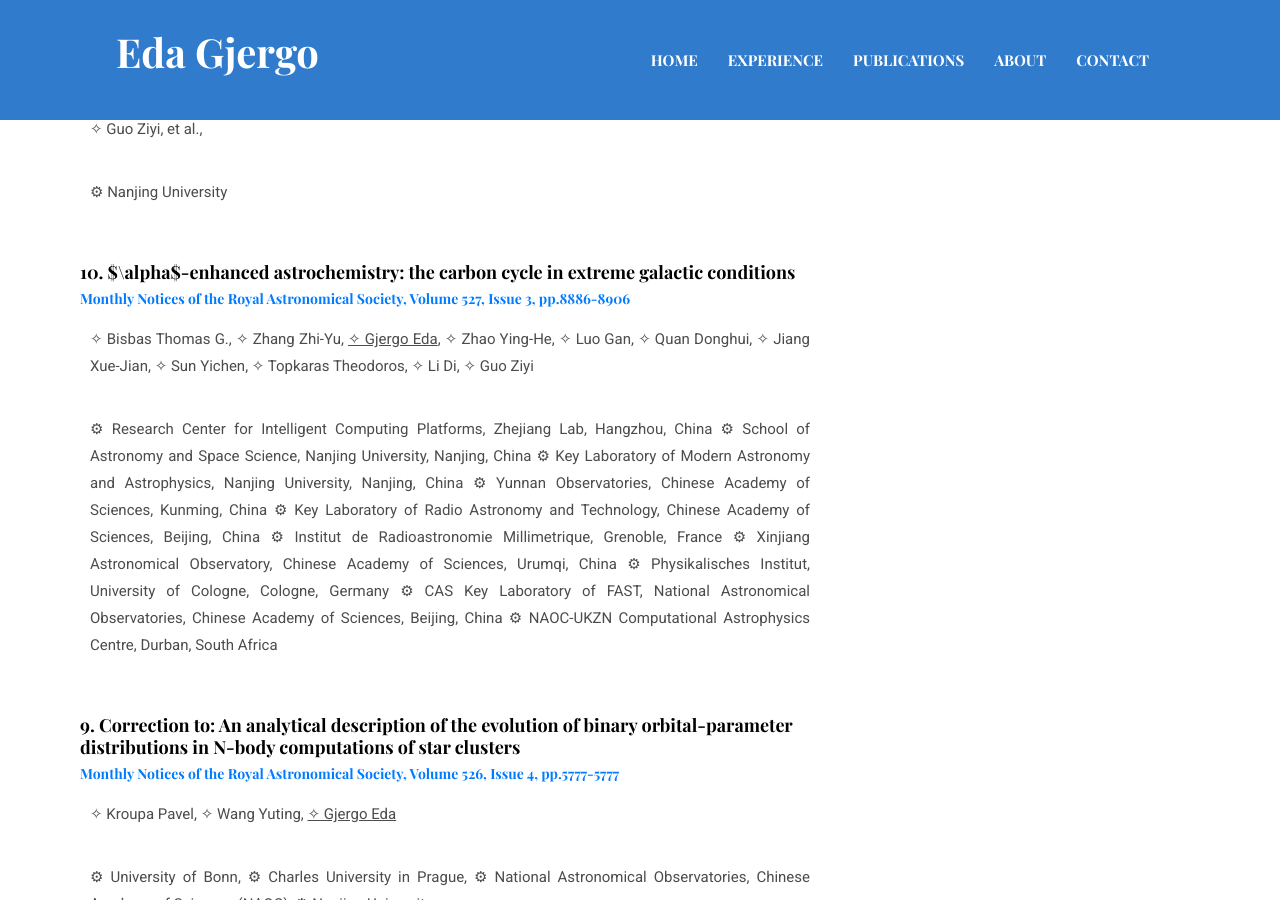
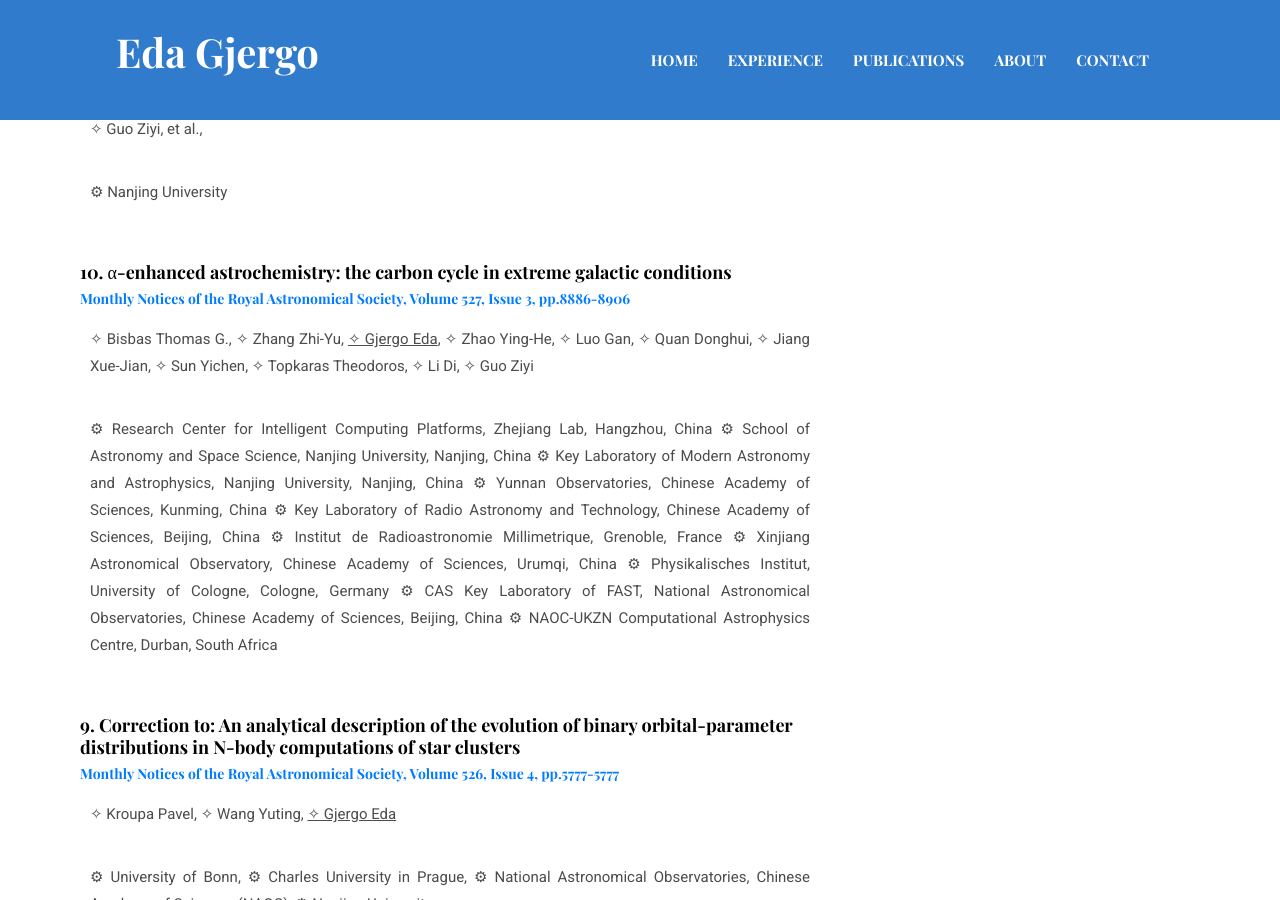
Before and after one commit to egjergo/egjergo.github.io, a Jekyll site: the page built from _pages/publications.md, in a window 1280 px wide and 900 px high, scrolled down 693 px. Built offline with Jekyll 4.4.1, drawn with Linux system fonts in a browser that asks for light colours.

Commit message:
Update publications.md

```diff
--- a/_pages/publications.md
+++ b/_pages/publications.md
@@ -122,7 +122,7 @@ class="underline"
       </p>
     </div>
     <div class="card">
-      <h5>10. $\alpha$-enhanced astrochemistry: the carbon cycle in extreme galactic conditions</h5>
+      <h5>10. &alpha;-enhanced astrochemistry: the carbon cycle in extreme galactic conditions</h5>
       <h6><a target="_blank" href="https://ui.adsabs.harvard.edu/abs/2024MNRAS.527.8886B/abstract">Monthly Notices of the Royal Astronomical Society, Volume 527, Issue 3, pp.8886-8906</a></h6>
       <p>
       &#10023; Bisbas Thomas G.,
```
